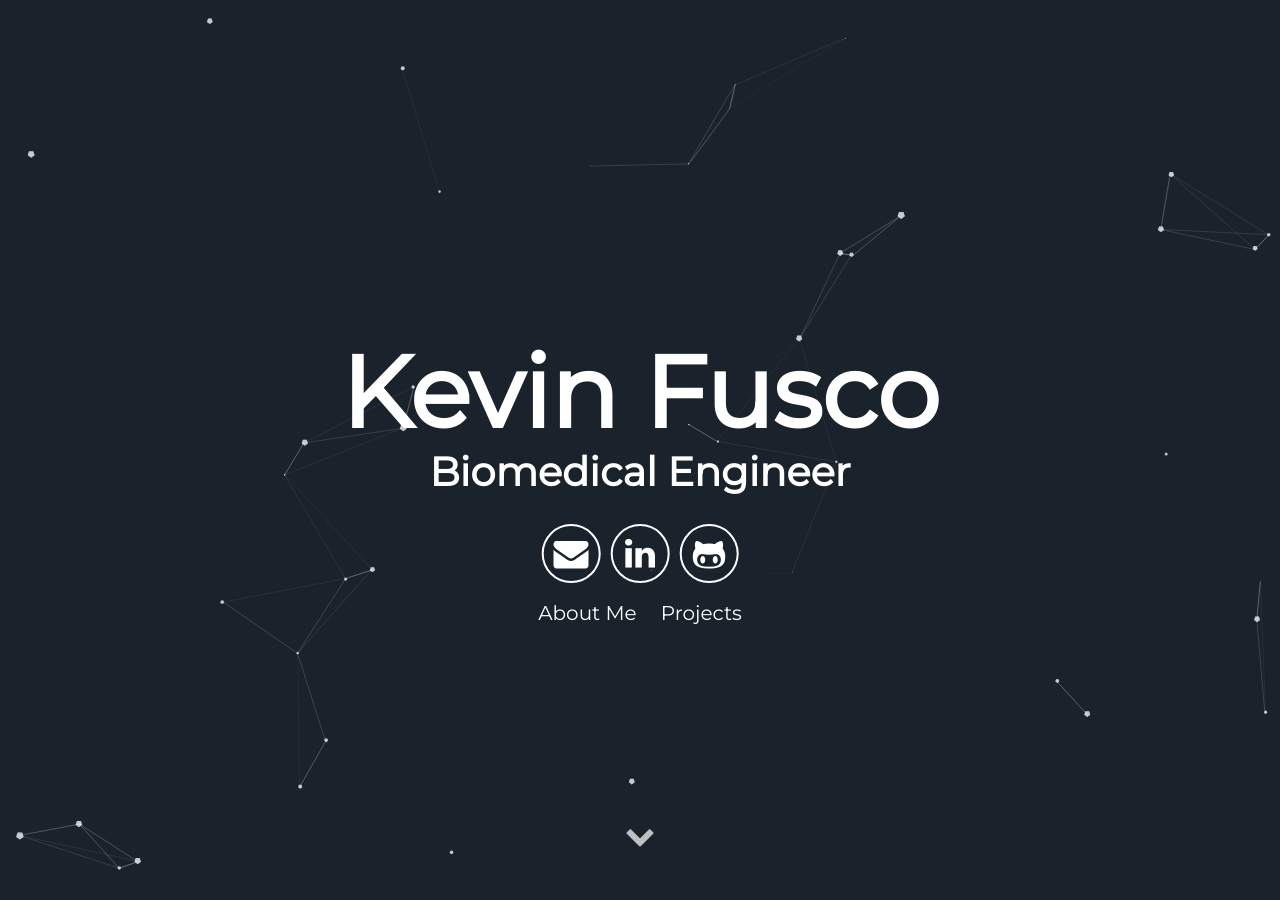
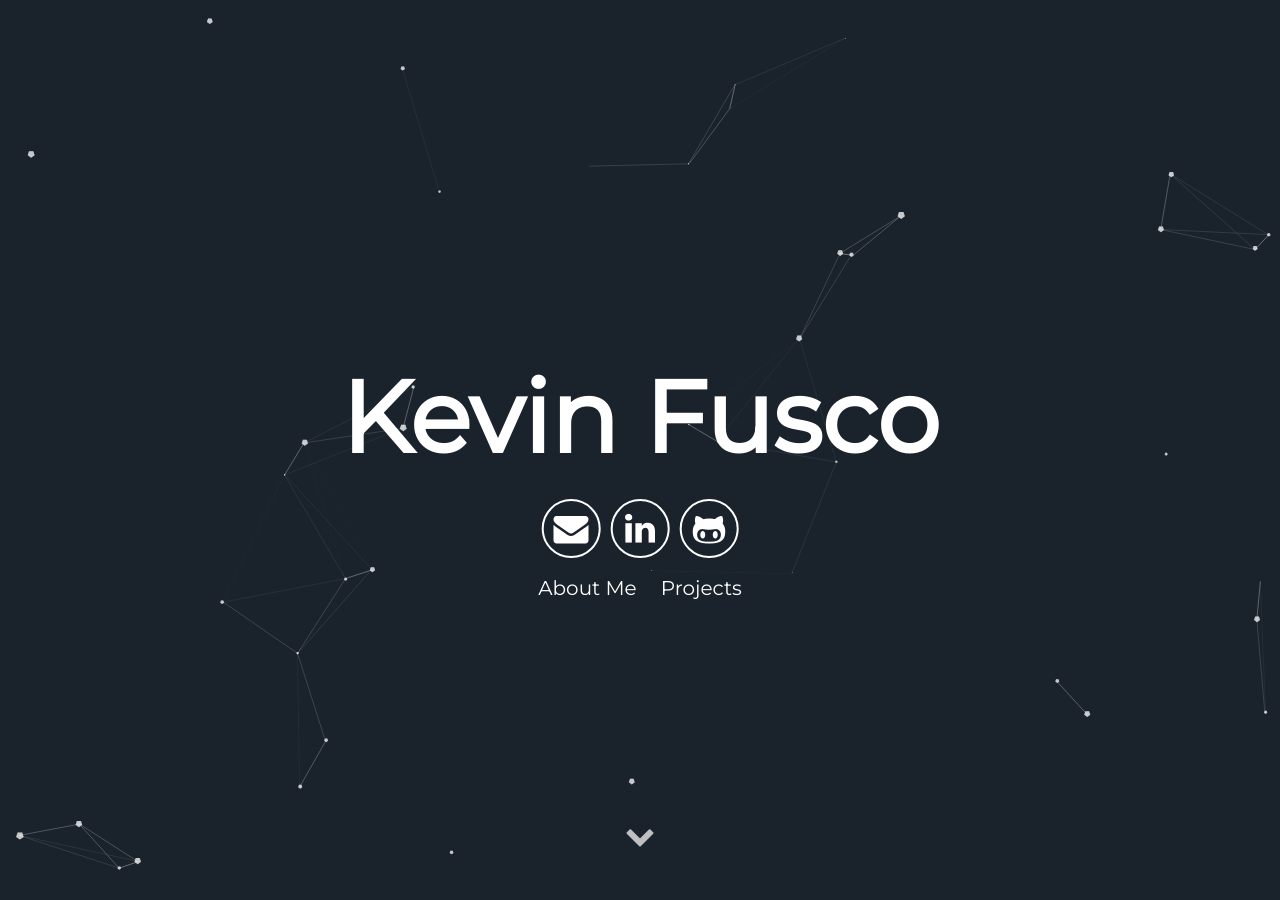
Before and after one commit to kcfusco/kcfusco.github.io, a Jekyll site: the page built from index.html, in a window 1280 px wide and 900 px high. Built offline with Jekyll 4.4.1, drawn with Linux system fonts in a browser that asks for light colours.

Commit message:
Update _config.yml

```diff
--- a/_config.yml
+++ b/_config.yml
@@ -7,7 +7,7 @@ description: A blog about lorem ipsum dolor sit amet
 # User settings
 username: Kevin Fusco
 user_description: I am a senior biomedical engineering student attending Florida International University in Miami. My hobbies include lifting weights, reading, cooking, and of course, programming!
-user_title: Biomedical Engineer
+user_title:
 email: dev.kevin.f@gmail.com
 twitter_username: lorem_ipsum
 github_username:  nivex28
```
